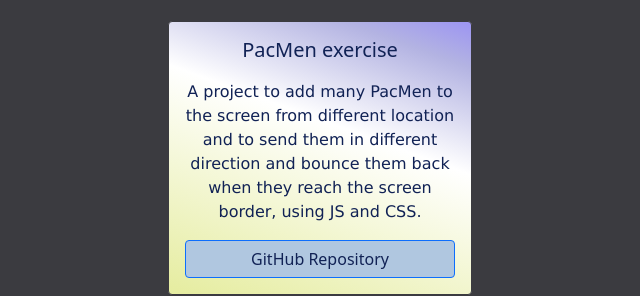
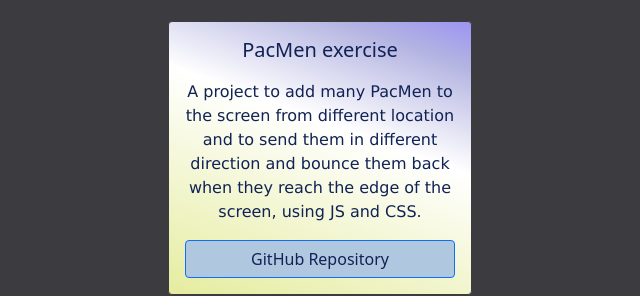
Before and after one commit to purplespace/purplespace.github.io, a plain HTML site: page projects.html in a window 1280 px wide. Shown: the part 413-709 px from the top of the page, 320-960 px from the left. Drawn offline with Linux system fonts and the light colour scheme.

Commit message:
Updated text

```diff
--- a/projects.html
+++ b/projects.html
@@ -54,7 +54,7 @@
           <div class="card code-card">
             <div class="card-body card-text d-flex flex-column">
               <h5 class="card-title">PacMen exercise</h5>
-              <p class="card-text">A project to add many PacMen to the screen from different location and to send them in different direction and bounce them back when they reach the screen border, using JS and CSS.</p>
+              <p class="card-text">A project to add many PacMen to the screen from different location and to send them in different direction and bounce them back when they reach the edge of the screen, using JS and CSS.</p>
               <a target="_blank" href="https://github.com/purplespace/pacmen-exercise" class="btn btn-primary button-background card-text mt-auto">GitHub Repository</a>
             </div>
           </div>
```
